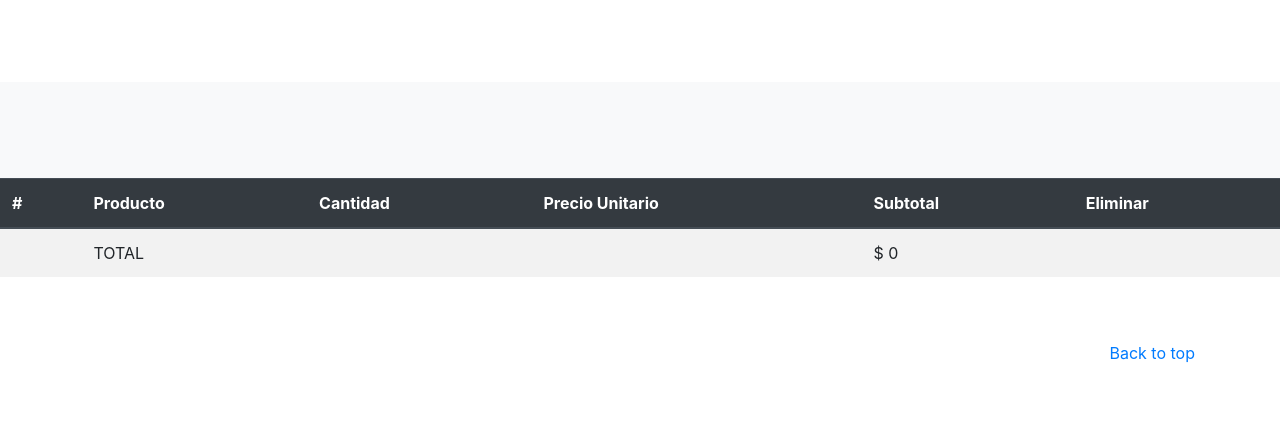
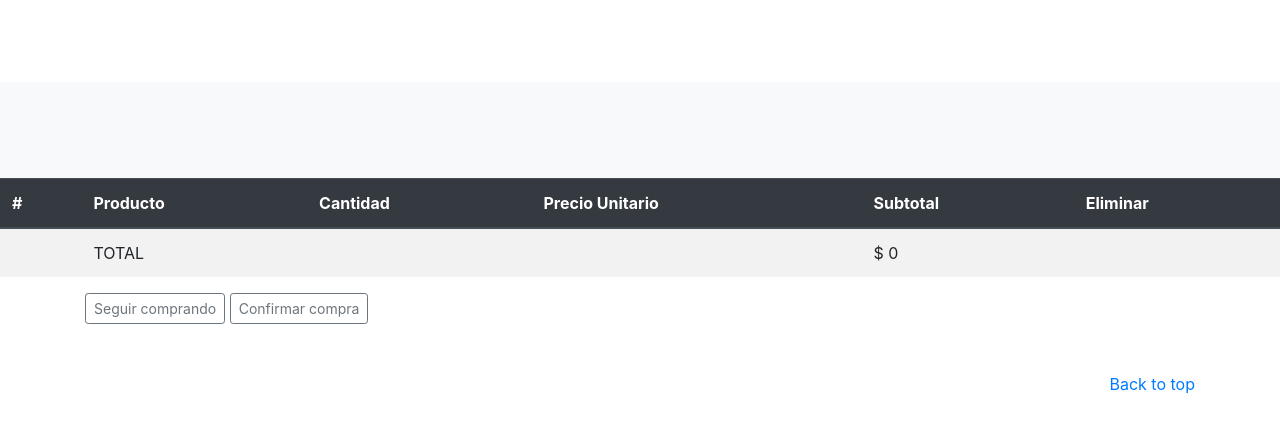
Before and after one commit to cuervomaria/carritoJS, a plain HTML site: page index.html in a window 1280 px wide. Both pictures are taken after a click on the icon 1186 px from the left and 27 px from the top of the page. Shown: the part 270-700 px from the top of the page. Drawn offline with nearby package versions, Linux system fonts and the light colour scheme.

Commit message:
carrito terminado, hasta confirmar productos de la compra

```diff
--- a/index.html
+++ b/index.html
@@ -233,8 +233,8 @@
 
   </main>
 
-  <section>
-    <div class="table-responsive d-none" id="tablaProductos">
+  <section class= "d-none" id="tablaProductos">
+    <div class="table-responsive" >
       <table class="table table-striped">
         <thead class="thead-dark">
           <tr>
@@ -266,6 +266,11 @@
         </tbody>
 
       </table>
+
+    </div>
+    <div class="container">
+      <button type="button" class="btn btn-sm btn-outline-secondary" onclick="seguirComprando()">Seguir comprando</button>
+      <button type="button" class="btn btn-sm btn-outline-secondary" onclick="confirmarCompra()">Confirmar compra</button>
     </div>
   </section>
 
--- a/js/app.js
+++ b/js/app.js
@@ -36,6 +36,7 @@ let cantidadItems = document.getElementById("cantidadItems")
 let checkout = document.getElementById("checkout")
 let tablaProductos = document.getElementById("tablaProductos")
 let productosElegidos = document.getElementById("productosElegidos")
+let varTotal = 0
 
 //FUNCIÓN PARA ARMAR EL CATÁLOGO EN EL DOCUMENTO HTML. RECORRO EL ARRAY DE LOS OBJETOS/PRODUCTOS
 // Y CREO EL CÓDIGO HTML Q SE GUARDA EN UNA VARIABLE, QUE LUEGO FORMA UN ARRAY. Y SE CARGA EN EL BODY DEL HTML CUANDO CARGA LA PÁGINA
@@ -137,13 +138,14 @@ function contarItemsCarrito() {
 
 //REVISAR CARRITO
 //Al clickear el carrito se ocultan los ítems del catálogo y se muestra una tabla con el resumen de la compra
-// Se define el ID de la X como el índice del objeto en el carrito, para que al llamar la función EliminarProducto del carrito elimine el objeto con ese index/ID
+//El símbolo elimiar, invoca la función eliminar producto del carrito, el parámetro de entrada es el index de ese producto en el array carrito
 
 checkout.addEventListener("click",revisarCarrito)
 
 function revisarCarrito() {
   catalogo.classList.add("d-none")
   tablaProductos.classList.remove("d-none")
+  productosElegidos.innerHTML=""
   let linea = ""
 
   for (let i = 0; i < carrito.length; i++) {
@@ -174,13 +176,14 @@ productosElegidos.innerHTML += linea
 
 }
 
+//CALCULA EL TOTAL DEL CARRITO. ES INVOCADA EN LA FUNCIÓN REVISAR CARRITO
 function total(){
-  debugger
-  let total = 0
+  //debugger
+  varTotal = 0
   for(j=0; j<carrito.length; j++){
-    total += carrito[j].subtotal()
+    varTotal += carrito[j].subtotal()
   }
-  return total
+  return varTotal
 }
 
  //FUNCION ELIMINA PRODUCTO DEL CARRITO
@@ -189,6 +192,35 @@ function total(){
    removed = carrito.splice(index,1) //elimina el producto del carrito, la variable carrito queda con los ítems que quedaron
    productosElegidos.innerHTML=""    //borra todo el contenido de la tabla
    revisarCarrito()                  //vuelve a cargar la tabla con los productos que quedaron
+   contarItemsCarrito()              //actualiza el número de items del carrito
 
 
  }
+
+
+ //FUNCIÓN SEGUIR COMPRANDO.
+ //Vuelve al catálogo (oculta la tabla y muestra el catálogo)
+
+ function seguirComprando (){
+   tablaProductos.classList.add("d-none")
+   catalogo.classList.remove("d-none")
+
+
+ }
+
+ //FUNCION CONFIRMAR COMPRA
+
+ function confirmarCompra() {
+
+  if(carrito.length==0){
+    alert("Ud no ha añadido ningún producto a su carrito")
+
+  }
+  else if(confirm(`Ud va a confirmar la compra de ${carrito.length} productos por un importe total de $ ${varTotal}`)){
+   alert("Muchas gracias por su compra")
+   carrito = []
+   contarItemsCarrito()
+   tablaProductos.classList.add("d-none")
+   catalogo.classList.remove("d-none")}
+
+ }
```
